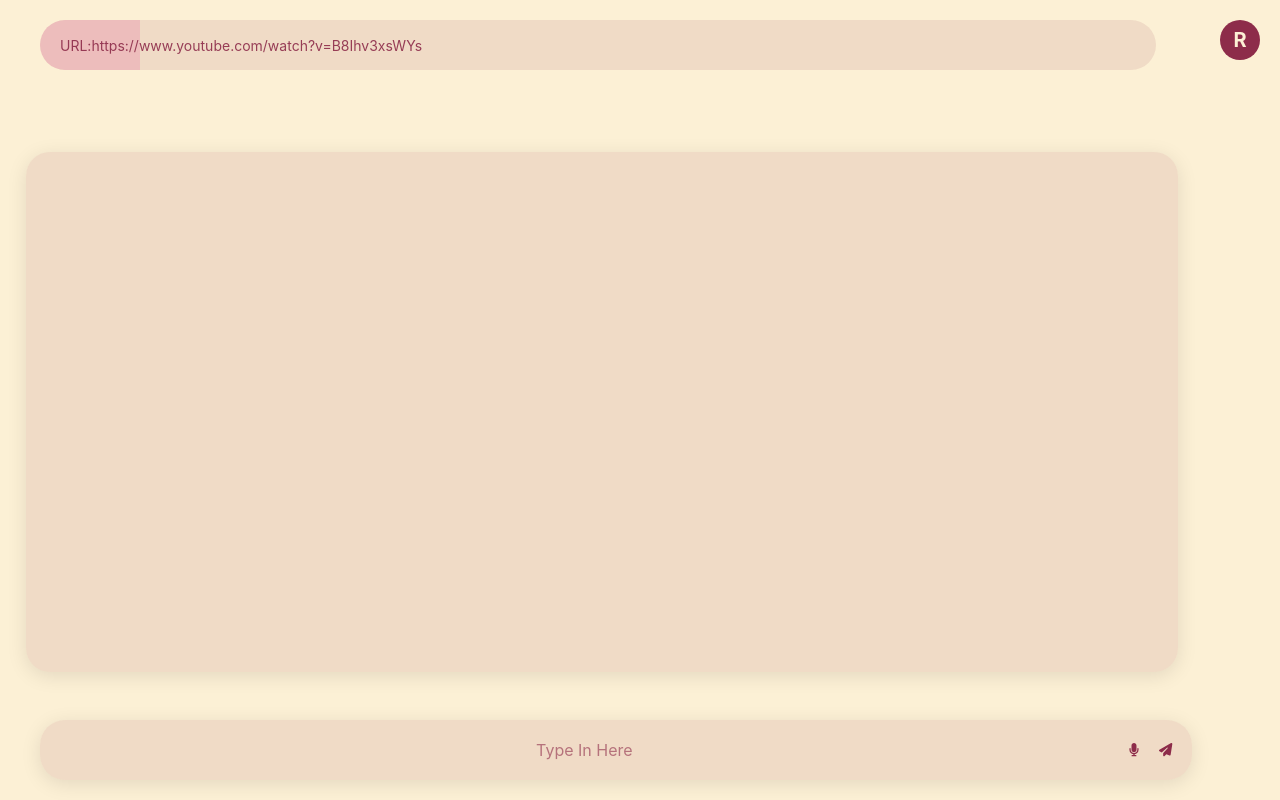
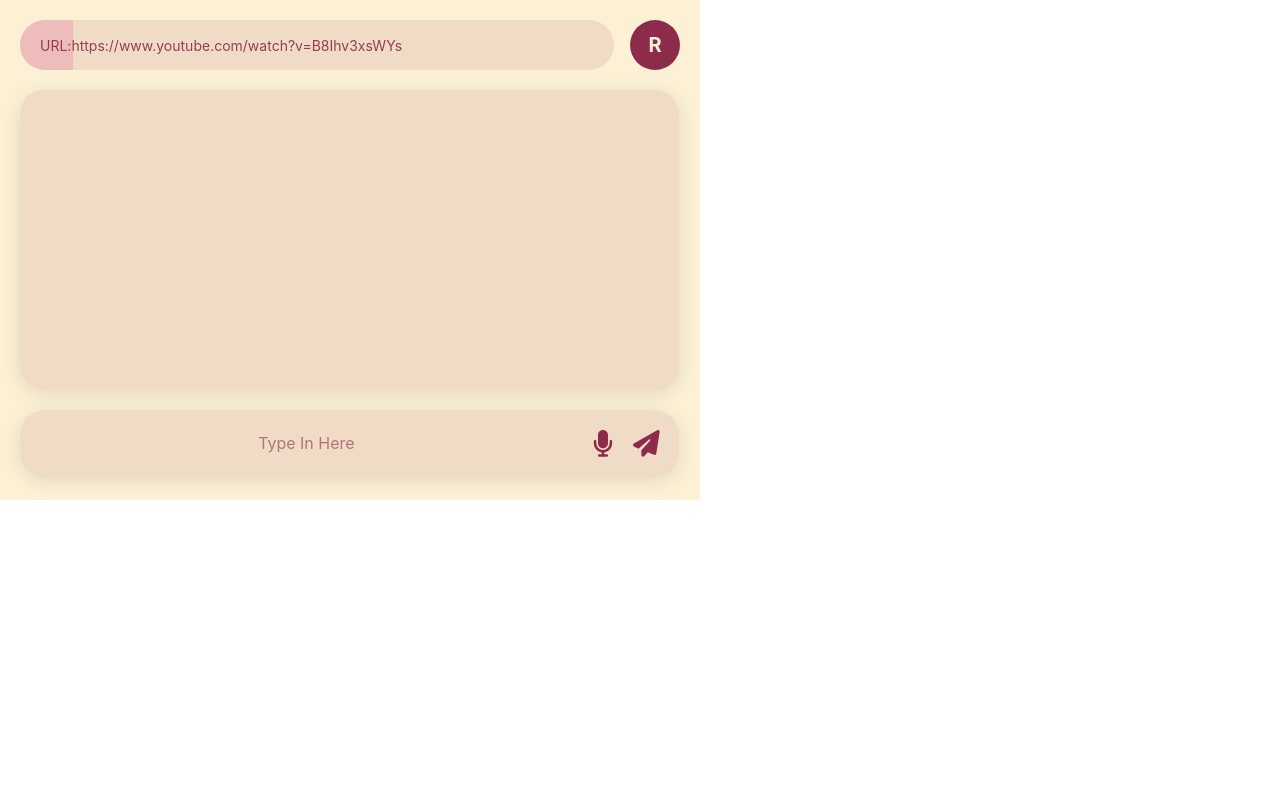
Before and after one commit to Jawlt/Xccel, a React (Create React App) app in the folder react-frontend/: page / in a window 1280 px wide. Built offline with nearby package versions, Linux system fonts and the light colour scheme.

Commit message:
Rezised and adjusted css of components

```diff
--- a/react-frontend/package.json
+++ b/react-frontend/package.json
@@ -3,11 +3,12 @@
   "version": "0.1.0",
   "private": true,
   "dependencies": {
+    "@babel/plugin-proposal-private-property-in-object": "^7.21.11",
     "@fortawesome/free-solid-svg-icons": "^6.7.2",
     "@fortawesome/react-fontawesome": "^0.2.2",
     "cra-template": "1.2.0",
-    "react": "^19.0.0",
-    "react-dom": "^19.0.0",
+    "react": "^18.2.0",
+    "react-dom": "^18.2.0",
     "react-scripts": "5.0.1",
     "web-vitals": "^4.2.4"
   },
--- a/react-frontend/src/App.css
+++ b/react-frontend/src/App.css
@@ -1,13 +1,12 @@
 body {
     margin: 0;
     padding: 0;
-  min-width: 800px;
-  min-height: 500px;
   }
 
   .App {
+    width: 700px;
+    height: 500px;
     background-color: #FCF0D5;
-  min-height: 100vh;
     display: flex;
     flex-direction: column;
     position: relative;
--- a/react-frontend/src/components/Menu.css
+++ b/react-frontend/src/components/Menu.css
@@ -1,11 +1,11 @@
 .menu {
   position: absolute;
-  top: 50px;
+  top: 10px;
   right: 0;
   background-color:  #FCF0D5;
   border-radius: 15px;
   padding: 20px;
-  width: 300px;
+  width: 12vw;
   box-shadow: 0 8px 16px rgba(0, 0, 0, 0.1);
   z-index: 1002;
 }
@@ -14,13 +14,13 @@
   color: #8D2C4A;
   font-size: 18px;
   font-weight: 600;
-  margin-bottom: 15px;
+  margin-bottom: 10px;
   padding-bottom: 10px;
   border-bottom: 1px solid rgba(141, 44, 74, 0.2);
 }
 
 .search-list {
-  margin-bottom: 20px;
+  margin-bottom: 10px;
   max-height: 200px;
   overflow-y: auto;
 }
@@ -57,21 +57,24 @@
 .api-key-input-container {
   display: flex;
   gap: 8px;
+  width: 100%;
 }
 
 .api-key-input {
   flex: 1;
-  padding: 8px 12px;
+  padding: 8px 8px;
   background-color: rgba(141, 44, 74, 0.1);
   border: 1px solid rgba(141, 44, 74, 0.2);
   border-radius: 6px;
   color: #8D2C4A;
   font-size: 14px;
+  min-width: 50%;
 }
 
 .api-key-enter {
-  padding: 8px 16px;
+  padding: 8px 8px;
   background-color: #8D2C4A;
+  min-width: 16%;
   border: none;
   border-radius: 6px;
   color: #FCF0D5;
--- a/react-frontend/src/components/Menu.js
+++ b/react-frontend/src/components/Menu.js
@@ -27,7 +27,7 @@ const Menu = ({ searches = [], onClose }) => {
           <input
             type="password"
             className="api-key-input"
-            placeholder="Enter your OpenAI API key"
+            placeholder="****************"
             value={apiKey}
             onChange={(e) => setApiKey(e.target.value)}
           />
--- a/react-frontend/src/components/ProgressBar.css
+++ b/react-frontend/src/components/ProgressBar.css
@@ -1,6 +1,6 @@
 .progress-container {
-  width: 100%;
-  padding: 20px;
+  width: 660px;
+  padding-top: 20px;
   position: fixed;
   top: 0;
   left: 0;
--- a/react-frontend/src/components/PromptBar.css
+++ b/react-frontend/src/components/PromptBar.css
@@ -1,8 +1,8 @@
 .prompt-bar {
-  position: fixed;
-  bottom: 20px;
-  left: 40px;
-  width: 90%;
+  position: relative;
+  width: 94.2%;
+  top: 50px;
+  margin: 20px;
   display: flex;
   align-items: center;
   background-color: rgba(141, 44, 74, 0.1);
--- a/react-frontend/src/components/PromptBar.js
+++ b/react-frontend/src/components/PromptBar.js
@@ -29,10 +29,10 @@ const PromptBar = ({ onSubmit }) => {
         className="prompt-input"
       />
       <button type="button" className="mic-button" onClick={handleMicClick}>
-        <FontAwesomeIcon icon={faMicrophone} />
+        <FontAwesomeIcon icon={faMicrophone} size="2x" />
       </button>
       <button type="submit" className="send-button">
-        <FontAwesomeIcon icon={faPaperPlane} />
+        <FontAwesomeIcon icon={faPaperPlane} size="2x" />
       </button>
     </form>
   );
--- a/react-frontend/src/components/ResultsArea.css
+++ b/react-frontend/src/components/ResultsArea.css
@@ -1,23 +1,22 @@
 .results-area {
   flex: 1;
-  padding: 15px 25px;
-  margin: 100px auto 80px;
+  padding: 10px;
+  margin: 20px;
   overflow-y: auto;
   color: #FCF0D5;
   background-color: rgba(141, 44, 74, 0.1);
   border-radius: 24px;
   box-shadow: 0 4px 20px rgba(0, 0, 0, 0.1);
-  width: 90%;
-  height: calc(100vh - 280px);
-  position: fixed;
-  top: 39%;
-  left: 47%;
-  transform: translate(-50%, -50%);
+  width: 94.2%;
+  max-height: 60%;
+  position: relative;
+  top: 70px;
 }
 
 .result-item {
   padding: 15px 25px;
   margin-bottom: 2px;
+  border-radius: 15px;
   line-height: 1.6;
   display: flex;
   align-items: flex-start;
@@ -26,10 +25,10 @@
 }
 
 .avatar {
-  width: 28px;
-  height: 28px;
-  border-radius: 3px;
-  margin-right: 15px;
+  width: 30px;
+  height: 30px;
+  border-radius: 50%;
+  margin-right: 10px;
   display: flex;
   align-items: center;
   justify-content: center;
--- a/react-frontend/src/components/UserProfile.css
+++ b/react-frontend/src/components/UserProfile.css
@@ -6,8 +6,8 @@
 }
 
 .profile-image {
-  width: 40px;
-  height: 40px;
+  width: 50px;
+  height: 50px;
   border-radius: 50%;
   overflow: hidden;
   background-color: #8D2C4A;
--- a/react-frontend/src/index.css
+++ b/react-frontend/src/index.css
@@ -5,7 +5,7 @@ body {
     sans-serif;
   -webkit-font-smoothing: antialiased;
   -moz-osx-font-smoothing: grayscale;
-  background-color: #0f1924;
+  border-radius: 25px;
 }
 
 code {
```
Also changed, not shown: 2 other files (tests, documents, lock files or other folders). Lines whose indentation alone changed are shown as unchanged.
